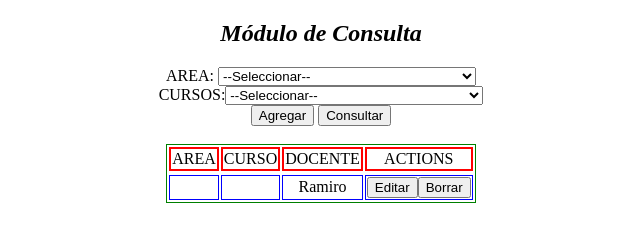
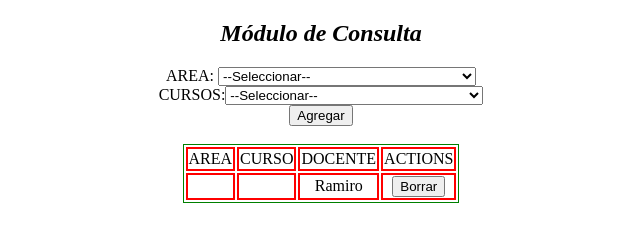
Before and after one commit to RamiroGO/STIPPS, a website with bundled scripts: page src/view/html/consulta.html in a window 1280 px wide. Both pictures are taken after a click on the input "Agregar". Shown: the whole page, without its empty margins (319-959 px from the left). Built offline with nearby package versions, Linux system fonts and the light colour scheme.

Commit message:
Prescindir de los botones de consulta y editar del HTML. Implementación de la función de eliminación de filas (bugs)

```diff
--- a/src/view/html/consulta.html
+++ b/src/view/html/consulta.html
@@ -1,14 +1,10 @@
 <!DOCTYPE html>
 <html class=split lang="es">
+
 <head>
   <meta charset="utf-8" />
   <meta name="viewport" content="width=device-width, initial-scale=1" />
-    <link
-      rel="stylesheet"
-      type="text/css"
-      media="screen"
-      href="../css/consulta.css"
-      />
+  <link rel="stylesheet" type="text/css" media="screen" href="../css/consulta.css" />
   <title>STIPPS</title>
 </head>
 
@@ -36,11 +32,11 @@
     </label>
     <br>
     <input type="submit" onclick="addRow(event);" value="Agregar" />
-      <input type="submit" onclick="getRow(event);" value="Consultar" />
+    <!-- <input type="submit" onclick="getRow(event);" value="Consultar" /> -->
   </form>
   <br />
-    <div id="divSalidaDato" class="salidaTabla">
-      <table id="tblSalidaDato" class="output">
+  <div id="divSalidaDato">
+    <table id="tblSalidaDato">
       <thead>
         <tr>
           <td>AREA</td>
@@ -50,10 +46,10 @@
         </tr>
       </thead>
       <tbody>
-          <tr></tr>
       </tbody>
     </table>
   </div>
   <script type="text/javascript" src="../js/consulta.js"></script>
 </body>
+
 </html>
--- a/src/view/js/consulta.js
+++ b/src/view/js/consulta.js
@@ -1,5 +1,7 @@
 // let database_1 = require("../../database/conexion");
 // let query_server = require("../../js/query_server.js");
+
+let cant_fila=0;
 
 // Instrucción que se ejecuta después de cargar la página.
 document.addEventListener("DOMContentLoaded", function (event) {
@@ -11,7 +13,8 @@ document.addEventListener("DOMContentLoaded", function (event) {
 
   // Recorrer el arreglo y visualizar
   arrayJson.forEach((row) => {
-    show_newRowInTable(row, "tblSalidaDato");
+    show_newRowTable(row, "tblSalidaDato");
+    cant_fila++;
   });
 });
 
@@ -46,14 +49,19 @@ function addRow(event) {
   // Almacenar la información del formulario en una variable.
   const form_data = new FormData(form_user);
 
-  //Convertir la información del formulario en un JSon
+  // Convertir la información del formulario en un JSon
   const json_data = FormData2Obj(form_data);
+
+  cant_fila++;
+
+  // Añadimos el parámetro id a la información json_data de cada fila, según la cantidad de filas de la tabla en el momento del evento del botón "agregar".
+  json_data.idRow = cant_fila;// document.getElementById("tblSalidaDato").rows.length;
 
   // Guarda la información del formulario en el LocalStorage
   saveObjData("flujosDataLocalStorage", json_data);
 
   // Inserta la información en la tabla
-  show_newRowInTable(json_data, "tblSalidaDato");
+  show_newRowTable(json_data, "tblSalidaDato");
 
   // Reiniciar los valores de las casillas del formulario
   form_user.reset();
@@ -61,18 +69,19 @@ function addRow(event) {
   console.log("Curso Añadido");
 }
 
-function updRow(event) {
+// Función para eliminar una fila.
+function delRow(event,idRow) {
   // Evitar el reinicio de la página dado al activar eventos. Al presionar botón.
   event.preventDefault();
 
-  console.log("Curso Editado");
+  // Capturar el elemento, que se asume es una tabla, para que pueda ser manipulado.
+  let tableBody = document.getElementById("tblSalidaDato");
+
+  // Ejecutar instrucción de eliminar la fila identificada
+  tableBody.deleteRow(idRow);
 }
-function delRow(event) {
-  // Evitar el reinicio de la página dado al activar eventos. Al presionar botón.
-  event.preventDefault();
 
-  console.log("Curso Eliminado");
-}
+// Función para obtener los valores de toda la database.
 function getRow(event) {
   // Evitar el reinicio de la página dado al activar eventos. Al presionar botón.
   event.preventDefault();
@@ -101,34 +110,49 @@ function FormData2Obj(form_data) {
   return {
     areaFormUser: form_data.get("nameArea"),
     cursoFormUser: form_data.get("nameCurso"),
-    emailFormUser: "Ramiro",
+    emailFormUser: "Ramiro"
   };
 }
-
-function show_newRowInTable(diccForm, idTable) {
-  // console.log(diccForm);
+// Dibujar una fila en la tabla
+function show_newRowTable(diccForm, idTable) {
+  // Capturar el elemento, que se asume es una tabla, para que pueda ser manipulado.
   let tableBody = document.getElementById(idTable);
 
-  //
-  let ref_newRowTableBody = tableBody.insertRow(-1);
+  // Inserta una nueva fila a la tabla, ubicándola en la última posición, y guardará en una variable la referencia hacia esta fila.
+  let newRowTableBody = tableBody.insertRow(-1);
 
-  let newCell;
-  newCell = ref_newRowTableBody.insertCell(0);
-  newCell.textContent = diccForm["areaFormUser"];
+  // Creamos una variable que representa a la nueva fila.
+  let newRow;
 
-  newCell = ref_newRowTableBody.insertCell(1);
-  newCell.textContent = diccForm["cursoFormUser"];
+  // Creamos la primera celda de la fila creada.
+  newRow = newRowTableBody.insertCell(0);
+  // Escribimos el contenido de la celda creada.
+  newRow.textContent = diccForm["areaFormUser"];
 
-  newCell = ref_newRowTableBody.insertCell(2);
-  newCell.textContent = diccForm["emailFormUser"];
+  // Creamos la primera celda de la fila creada.
+  newRow = newRowTableBody.insertCell(1);
+  // Escribimos el contenido de la celda creada.
+  newRow.textContent = diccForm["cursoFormUser"];
 
-  newCell = ref_newRowTableBody.insertCell(3);
+  // Creamos la primera celda de la fila creada.
+  newRow = newRowTableBody.insertCell(2);
+  // Escribimos el contenido de la celda creada.
+  newRow.textContent = diccForm["emailFormUser"];
 
-  const div_newCell = document.createElement("div"),
-    strBtnEdit =
-      "<input type='submit' onclick='updRow(event);' value='Editar' />",
-    strBtnDel =
-      "<input type='submit' onclick='delRow(event)' value = 'Borrar' />";
-  div_newCell.innerHTML = strBtnEdit + strBtnDel;
-  newCell.appendChild(div_newCell);
+  // Creamos la primera celda de la fila creada.
+  newRow = newRowTableBody.insertCell(3);
+  // Escribimos el contenido de la celda creada y creamos una etiqueta 'div' dentro de esta celda, en el HTML.
+  newRow.textContent = document.createElement("div");
+
+  // console.log(diccForm['idRow']);
+  // Generamos los textos correspondientes a la creación de nuevas etiquetas html de tipo botones de envio de formulario (submit)
+  // const strBtnEdit =
+  //   "<input type='submit' onclick='updRow(event);' value='Editar' />";
+  const strBtnDel =
+    "<input type='submit' onclick='delRow(event," + diccForm['idRow'] + ")' value ='Borrar' />";
+
+  // Guardamos en el HTML el texto necesario correspondiente para la generación de los nuevos elementos que estarán dentro de la celda recien creada.
+  newRow.innerHTML =
+    //  strBtnEdit +
+    strBtnDel;
 }
```
Lines whose indentation alone changed are shown as unchanged.
